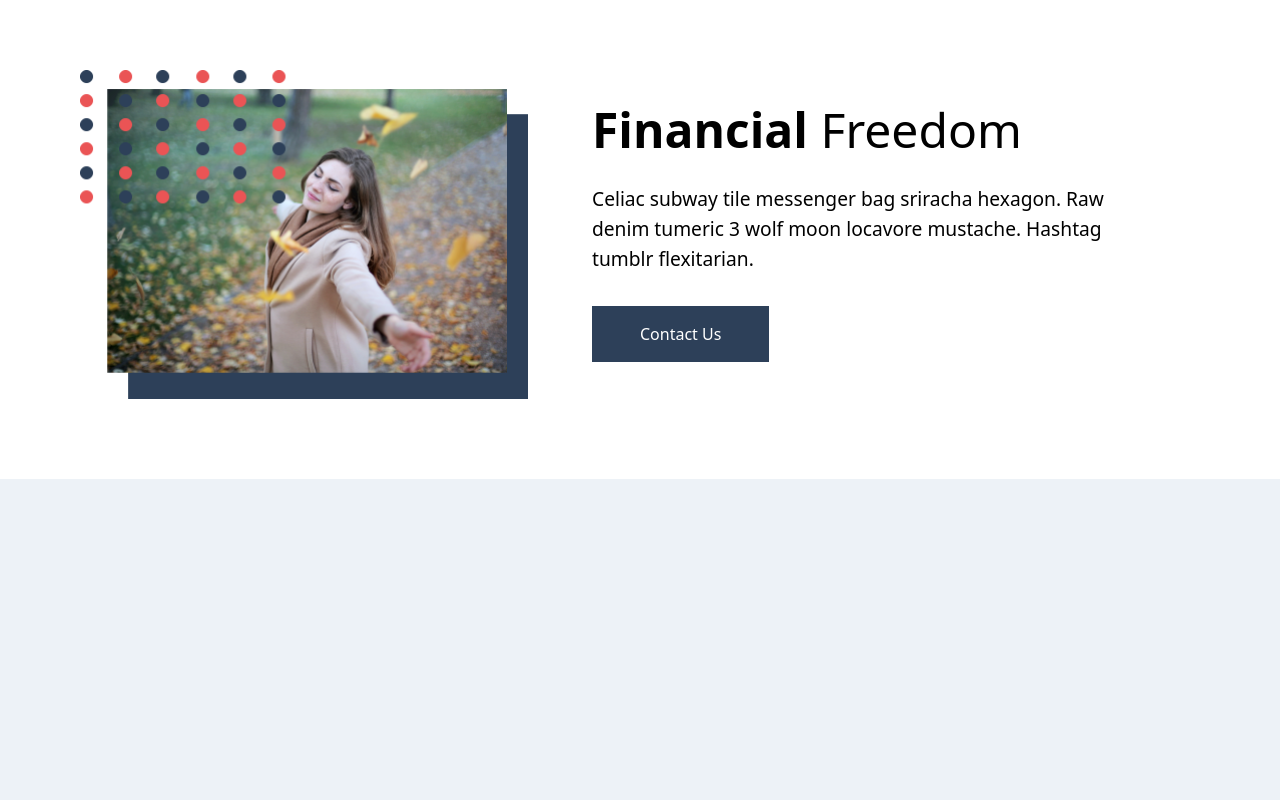
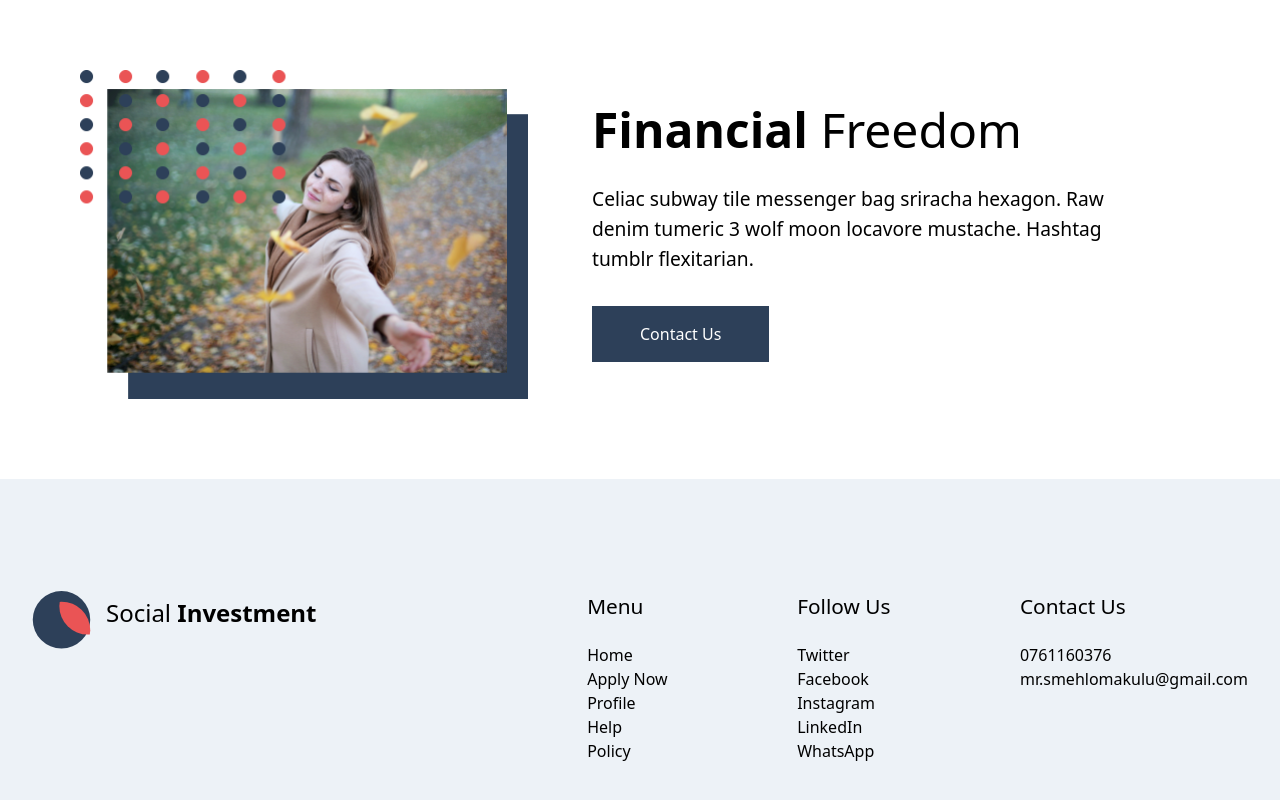
Before and after one commit to Spha88/social_investment, a React (Create React App) app in the folder client/: page / in a window 1280 px wide. Shown: the part 702-1502 px from the top of the page. Before the commit the page ends 1213 px from the top, so only its background shows below. Built offline with nearby package versions, Linux system fonts and the light colour scheme; no server answers.

Commit message:
Create footer component

```diff
--- a/client/src/App.js
+++ b/client/src/App.js
@@ -6,13 +6,14 @@ import ProtectedRoute from './ProtectedRoute';
 import { checkLoggedIn } from './store/actions/authentication';
 
 import Navigation from './components/navigation/navigation';
-import Home from './components/pages/home/home';
+import Home from './components/pages/home/Home';
 import Loans from './components/pages/loans/Loans';
 import Profile from './components/pages/Profile/Profile';
 import Login from './components/pages/Login/Login';
 import Signup from './components/pages/Signup/Signup';
 import LogoutPage from './components/pages/Logout/LogoutPage';
 import LoanApplicationSlide from './components/pages/loanApplication/LoanApplicationSlide';
+import Footer from './components/Footer/Footer';
 
 function App({ checkLoggedIn }) {
 
@@ -32,8 +33,8 @@ function App({ checkLoggedIn }) {
         <Route path="/logout" component={LogoutPage} />
         <ProtectedRoute path="/apply" component={LoanApplicationSlide} />
         <ProtectedRoute path="/profile" component={Profile} />
-
       </Switch>
+      <Footer />
     </React.Fragment>
   );
 }
--- /dev/null
+++ b/client/src/components/Footer/Footer.js
@@ -0,0 +1,55 @@
+import React from 'react';
+import { NavLink } from 'react-router-dom';
+import classes from './Footer.module.scss';
+import logo from '../../assets/images/logo.svg';
+
+const Footer = () => {
+    return (
+        <div className={classes.Footer}>
+            <div className={classes.Logo}>
+                <img src={logo} alt="company brand icon and name" />
+                <h2>Social <span>Investment</span></h2>
+            </div>
+
+            <nav className={classes.Nav}>
+                <h2>Menu</h2>
+                <li>
+                    <NavLink to="/">Home</NavLink>
+                </li>
+                <li>
+                    <NavLink to="/apply">Apply Now</NavLink>
+                </li>
+                <li>
+                    <NavLink to="/profile">Profile</NavLink>
+                </li>
+                <li>
+                    <NavLink to="/help">Help</NavLink>
+                </li>
+                <li>
+                    <NavLink to="/contact-us">Policy</NavLink>
+                </li>
+            </nav>
+
+            <div className={classes.FollowUs}>
+                <h2>Follow Us</h2>
+                <ul>
+                    <li><a href="!#">Twitter</a></li>
+                    <li><a href="!#">Facebook</a></li>
+                    <li><a href="!#">Instagram</a></li>
+                    <li><a href="!#">LinkedIn</a></li>
+                    <li><a href="!#">WhatsApp</a></li>
+                </ul>
+            </div>
+
+            <div className={classes.ContactUs}>
+                <h2>Contact Us</h2>
+                <ul>
+                    <li><a href="tel:0781160376">0761160376</a></li>
+                    <li><a href="mailto:mr.smehlomakulu@gmail.com">mr.smehlomakulu@gmail.com</a></li>
+                </ul>
+            </div>
+        </div>
+    )
+}
+
+export default Footer
--- /dev/null
+++ b/client/src/components/Footer/Footer.module.scss
@@ -0,0 +1,30 @@
+.Footer {
+    display: flex;
+    justify-content: space-between;
+    align-items: flex-start;
+    width: 1280px;
+    margin: 5rem auto;
+    padding: 2rem;
+    h2 {
+        font-weight: 500;
+        font-size: 1.3em;
+        margin-bottom: 1em;
+    }
+    .Logo {
+        display: flex;
+        align-items: center;
+        width: 35%;
+        img {
+            margin-right: 15px;
+        }
+        h2 {
+            font-size: 1.5rem;
+            font-weight: 100;
+            span { font-weight: 700;}
+        }
+    }
+
+    .Nav {
+        list-style: none;
+    }
+}
--- a/client/src/components/navigation/navigation.js
+++ b/client/src/components/navigation/navigation.js
@@ -11,7 +11,7 @@ const navigation = ({ token }) => {
         <header className="text-gray-700">
             <div className="container mx-auto lg:px-5 bg-white mt-5 shadow-lg rounded flex flex-wrap p-5 flex-col md:flex-row items-center">
                 <NavLink to="/" className="flex title-font font-medium items-center text-gray-900 mb-4 md:mb-0">
-                    <img src={logo} alt="" />
+                    <img src={logo} alt="company brand icon" />
                     <span className="ml-3 text-xl">Social <strong>Investment</strong></span>
                 </NavLink>
 
--- a/client/src/components/pages/home/home.js
+++ b/client/src/components/pages/home/home.js
@@ -1,6 +1,5 @@
 import React from 'react';
-import classes from './home.module.scss';
-import moneyImg from '../../../assets/images/money.png';
+import classes from './Home.module.scss';
 import freedomImg from '../../../assets/images/freedom.png';
 import { Link } from 'react-router-dom';
 import Circles from '../../UI/Circles/Circles';
--- a/client/src/components/pages/home/home.module.scss
+++ b/client/src/components/pages/home/home.module.scss
@@ -2,7 +2,7 @@
     margin: 2rem auto;
     .FinancialAssistance {
         display: flex;
-        align-items: start;
+        align-items: flex-start;
         justify-content: center;
         background: #fff;
         padding: 5rem;
--- a/client/src/components/pages/loanApplication/LoanApplicationSlide.js
+++ b/client/src/components/pages/loanApplication/LoanApplicationSlide.js
@@ -23,7 +23,7 @@ const LoanApplicationSlide = ({ applyForLoan, applying, message }) => {
     const [period, setPeriod] = useState(15);
 
     const slide = new Slide(periodSlide.current, period, setPeriod);
-
+    slide.init(period);
     let loan = new Loan(amount, period, 0.10);
 
     const loanApplication = () => {
@@ -32,7 +32,7 @@ const LoanApplicationSlide = ({ applyForLoan, applying, message }) => {
 
     useEffect(() => {
         dragSlide(scrollHandle.current, minAmount, maxAmount, setAmount);
-        slide.init(period);
+
     }, [amount, minAmount, maxAmount, period])
 
     return (
```
